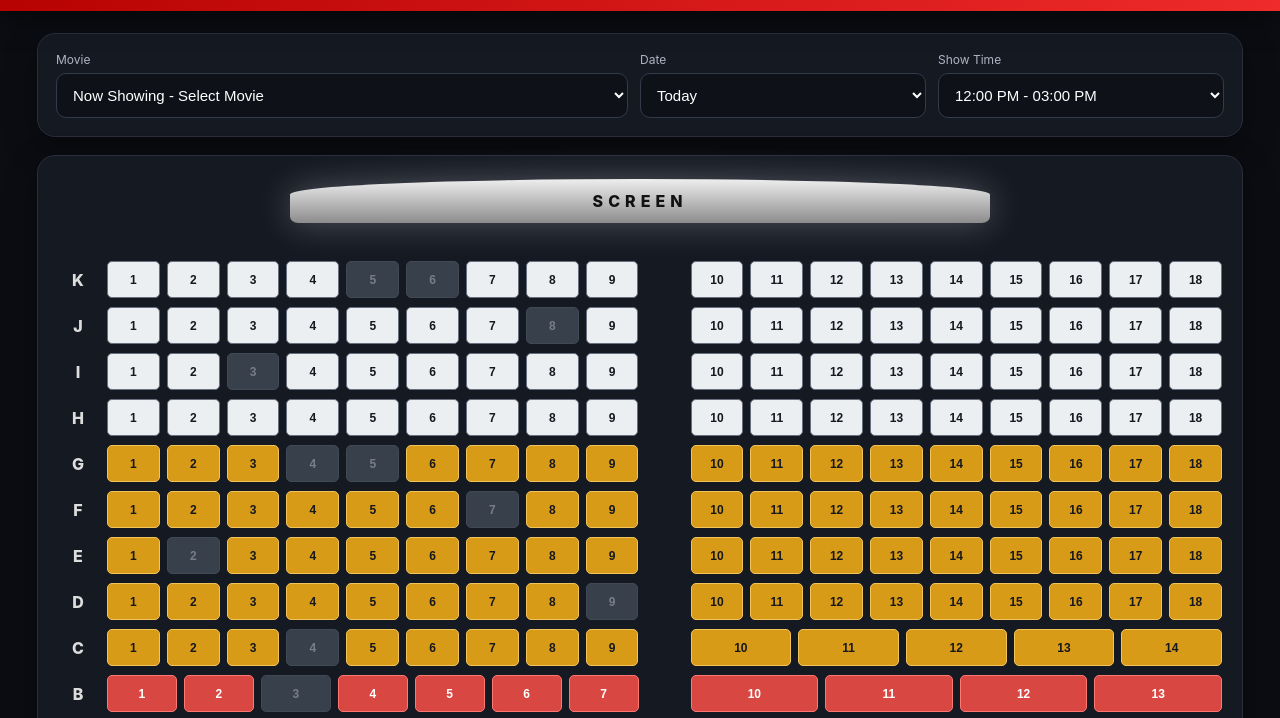
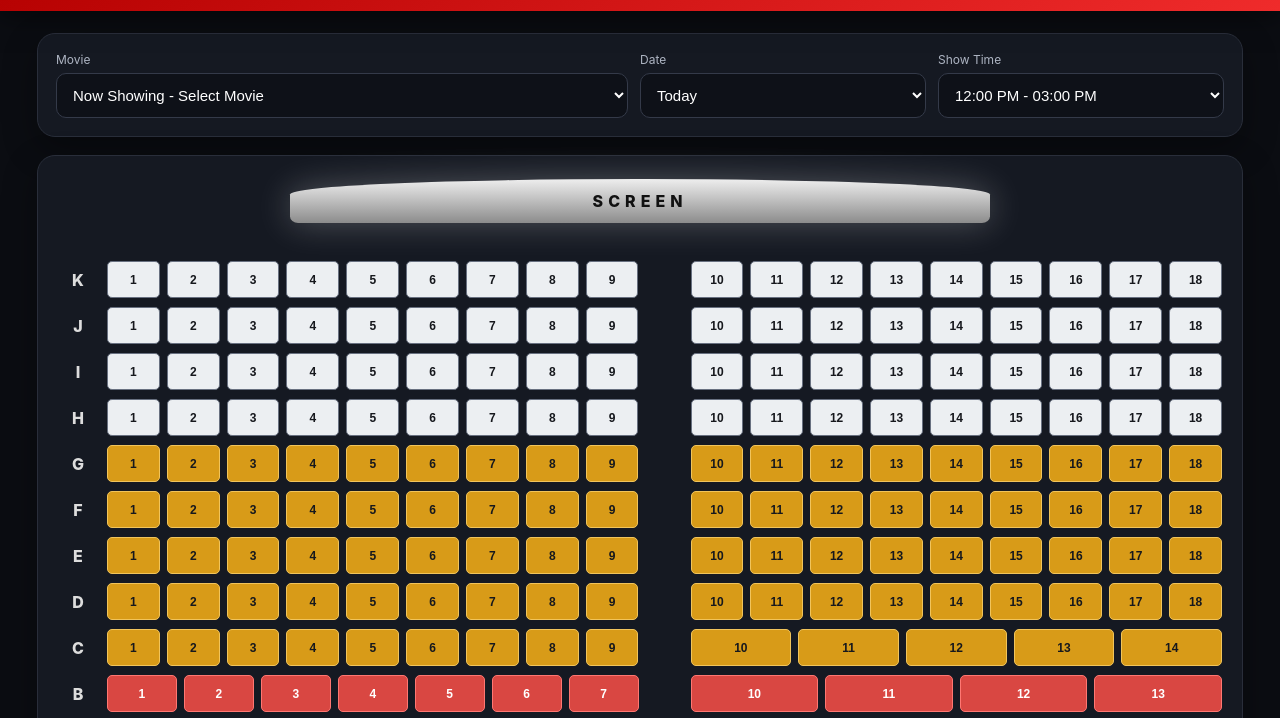
Before and after one commit to RudraxCinemaUna/Rudrax--cinema-una, a plain HTML site: page index.html in a window 1280 px wide. Shown: the part 70-788 px from the top of the page. Drawn offline with Linux system fonts and the light colour scheme.

Commit message:
Update index.html

```diff
--- a/index.html
+++ b/index.html
@@ -132,7 +132,7 @@ const layout=[
 ];
 const seating=document.getElementById('seating');
 const selected=new Map();
-const booked=new Set(['K5','K6','J8','I3','G4','G5','F7','E2','D9','C4','B3','A6','A7']);
+const booked=new Set(['','','','','','','','','','','','','']);
 
 function makeSide(row,type,count,start){
   const side=document.createElement('div');
```
